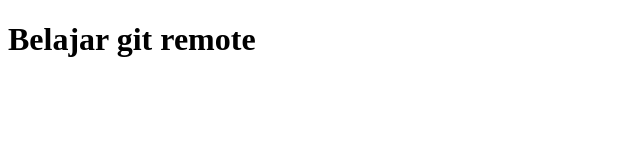
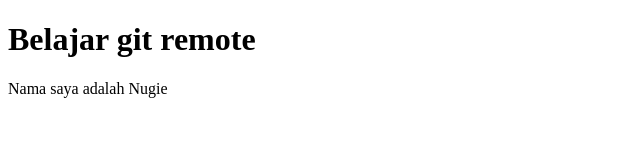
Before and after one commit to HuntNugie/Ngk-resolusi-bulan-mei-dan-juni, a plain HTML site: page index.html in a window 1280 px wide. Shown: the whole page, without its empty margins (0-640 px from the left). Drawn offline with Linux system fonts and the light colour scheme.

Commit message:
Menamabahkan nama di index.html

```diff
--- a/index.html
+++ b/index.html
@@ -7,5 +7,6 @@
 </head>
 <body>
     <h1>Belajar git remote</h1>
+    <p>Nama saya adalah Nugie</p>
 </body>
 </html>
```
